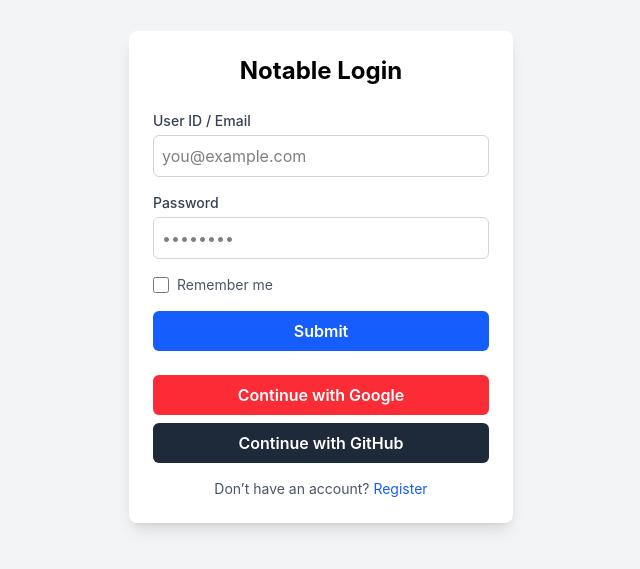
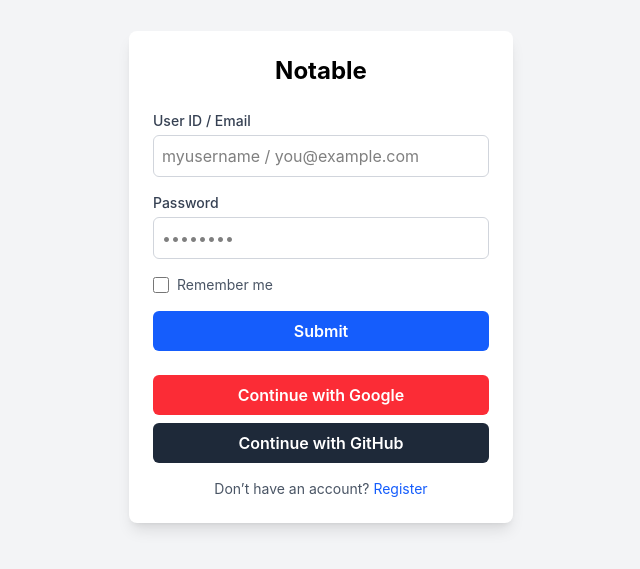
Before and after one commit to RenzPerdiguerra/notable, a React (Vite) app in the folder frontend/: page /login in a window 1280 px wide. Shown: the part 123-692 px from the top of the page, without its empty margins (319-959 px from the left). Built offline with nearby package versions, Linux system fonts and the light colour scheme; no server answers.

Commit message:
feat(fe/test): add loading state for Login page

```diff
--- a/frontend/src/pages/Login.jsx
+++ b/frontend/src/pages/Login.jsx
@@ -3,25 +3,30 @@
 import api from '../api/api';
 
 export default function Login() {
-  const [email, setEmail] = useState("");
+  const [user, setUser] = useState("")
   const [password, setPassword] = useState("");
   const [remember, setRemember] = useState(false);
+  const [loading, setLoading] = useState(false);
   const navigate = useNavigate();
 
   const handleSubmit = async (e) => {
-    e.preventDefault();
+    e.preventDefault()
+    setLoading(true)
+
     try {
       const res = await api.post("/auth/login", {
-        email,
+        user,
         password,
         remember,
-      });
+      })
       console.log("Login success:", res.data);
       navigate("/dashboard");
     } catch (err) {
       console.error("Login failed:", err.response?.data || err.message);
+    } finally {
+    setLoading(false)
     }
-  };
+  }
 
   const handleOAuth = (provider) => {
     // Redirect to FastAPI OAuth endpoint
@@ -30,20 +35,34 @@
 
   return (
     <div className="flex items-center justify-center min-h-screen bg-gray-100">
+      {/* Smooth Spinning Tailwind Icon */}
+      {loading && (
+        <div className="fixed inset-0 bg-black/40 backdrop-blur-sm flex items-center justify-center z-50 transition-opacity">
+          <div className="bg-white p-6 rounded-xl shadow-2xl flex flex-col items-center max-w-xs w-full border border-gray-100 animate-fade-in">
+            <svg className="animate-spin h-10 w-10 text-blue-600 mb-4" xmlns="http://w3.org" fill="none" viewBox="0 0 24 24">
+              <circle className="opacity-25" cx="12" cy="12" r="10" stroke="currentColor" strokeWidth="4"></circle>
+              <path className="opacity-75" fill="currentColor" d="M4 12a8 8 0 018-8V0C5.373 0 0 5.373 0 12h4zm2 5.291A7.962 7.962 0 014 12H0c0 3.042 1.135 5.824 3 7.938l3-2.647z"></path>
+            </svg>
+            <p className="text-gray-700 font-medium tracking-wide">Signing in...</p>
+            <p className="text-gray-400 text-xs mt-1">Please wait a moment.</p>
+          </div>
+        </div>
+      )}
+
       <div className="bg-white shadow-lg rounded-lg w-full max-w-sm p-6">
-        <h1 className="text-2xl font-bold text-center mb-6">Notable Login</h1>
+        <h1 className="text-2xl font-bold text-center mb-6">Notable</h1>
         <form onSubmit={handleSubmit} className="space-y-4">
-          {/* Email */}
+          {/* User ID / Email */}
           <div>
             <label className="block text-sm font-medium text-gray-700">
               User ID / Email
             </label>
             <input
-              type="email"
-              value={email}
-              onChange={(e) => setEmail(e.target.value)}
+              type="text"
+              value={user}
+              onChange={(e) => setUser(e.target.value)}
               className="mt-1 block w-full border border-gray-300 rounded-md p-2 focus:ring-blue-500 focus:border-blue-500"
-              placeholder="you@example.com"
+              placeholder="myusername / you@example.com"
               required
             />
           </div>
@@ -80,9 +99,10 @@
           {/* Submit */}
           <button
             type="submit"
+            disabled={loading}
             className="w-full bg-blue-600 text-white py-2 px-4 rounded-md font-semibold hover:bg-blue-700 transition"
           >
-            Submit
+            {loading ? "Signing in..." : "Submit"}
           </button>
         </form>
 
```
